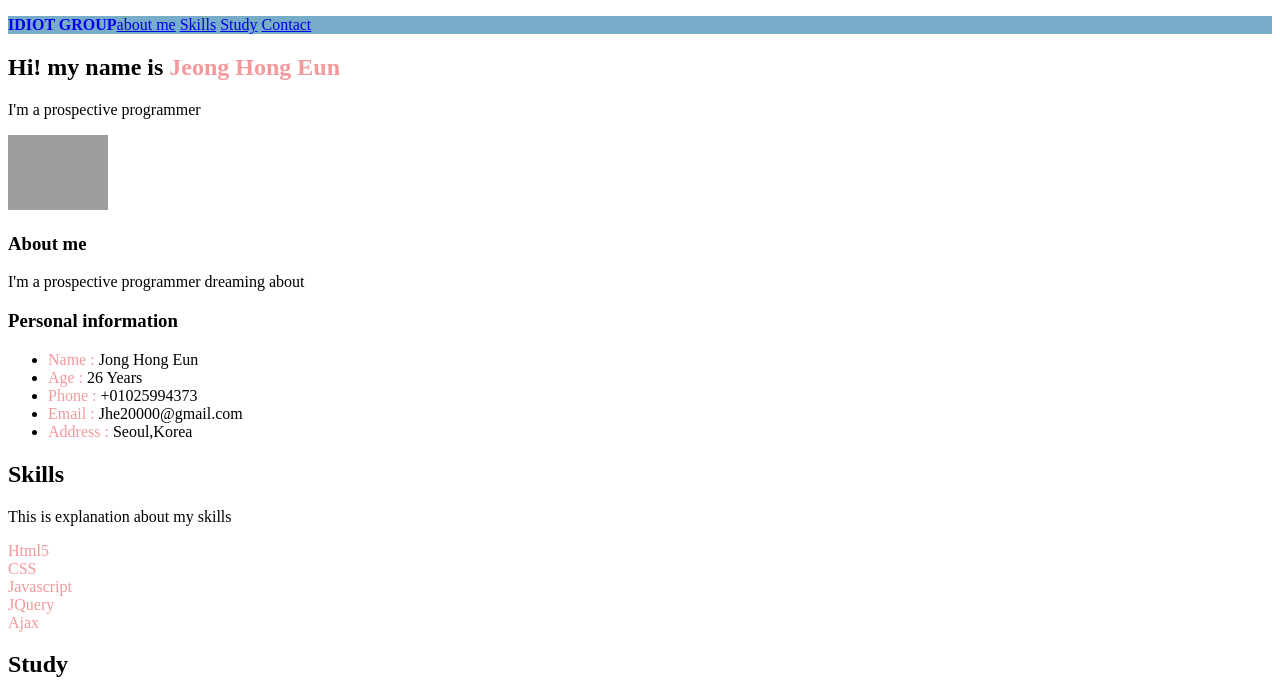
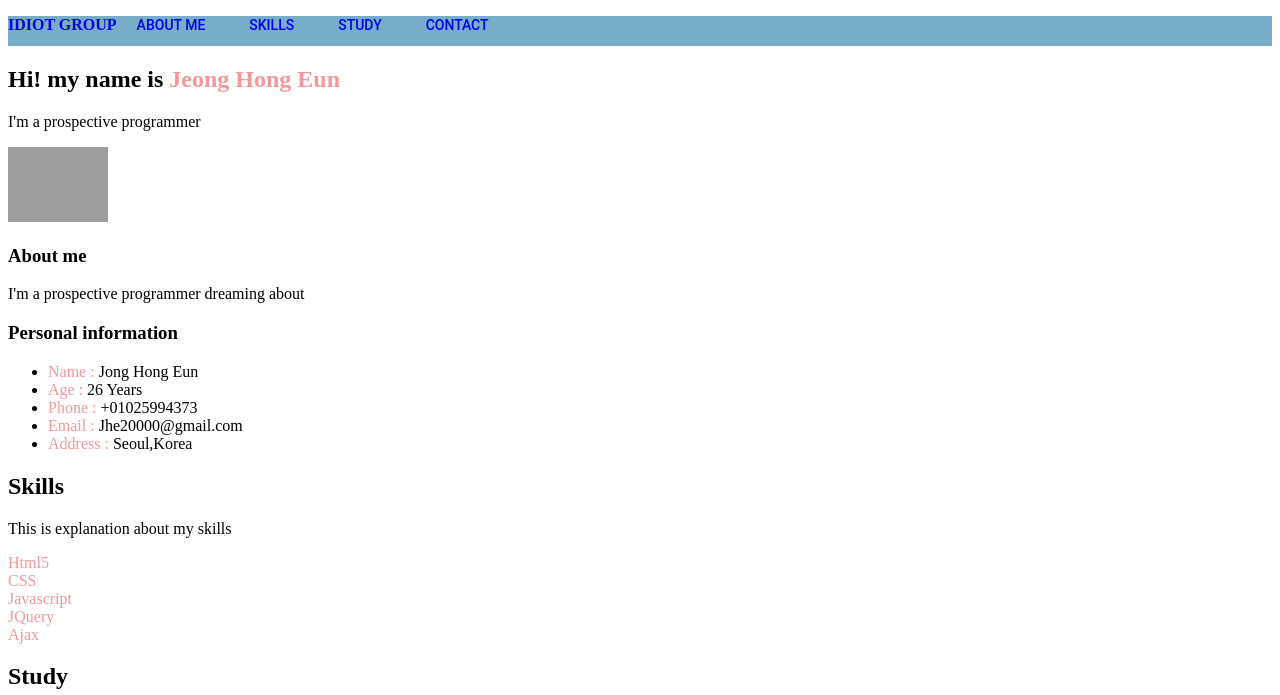
Before and after one commit to SamuelJ12/portfolio, a plain HTML site: page WebContent/index.html in a window 1280 px wide. Shown: the top 695 px of the page. Drawn offline with Linux system fonts and the light colour scheme; grey boxes are pictures that could not be loaded.

Commit message:
no message

```diff
--- a/WebContent/main.css
+++ b/WebContent/main.css
@@ -1,8 +1,15 @@
+span {
+	color				: #f3989b !important;
+}
 /*--------------------*/
 /*  Header Settting   */
 /*--------------------*/
+header  div  ul  li  a{
+	text-decoration		: none;
+}
 header {
 	background-color	: #78ADC9 !important;
+	height				: 30px;
 }
 header .brand-logo {
 	font-weight			: bold;
@@ -11,12 +18,22 @@ header .brand-logo {
   	float 				: left;
 }
 header div ul {
-
+	/*float				: right;*/
 }
-header div ul li{
+header div ul li {
 	display				: inline;
 	text-align			: right;
 }
-span {
-	color				: #f3989b !important;
+header  div  ul  li  a{
+	text-decoration		: none;
+	font-family: "Roboto",sans-serif;
+  	font-size: 14px;
+  	font-weight: 500;
+  	line-height: 14px;
+  	padding: 25px 20px;
+  	text-transform: uppercase;
+  	-webkit-transition: all 0.3s ease-out 0s;
+  	-ms-transition: all 0.3s ease-out 0s;
+  	-o-transition: all 0.3s ease-out 0s;
+  	transition: all 0.3s ease-out 0s;
 }
```
